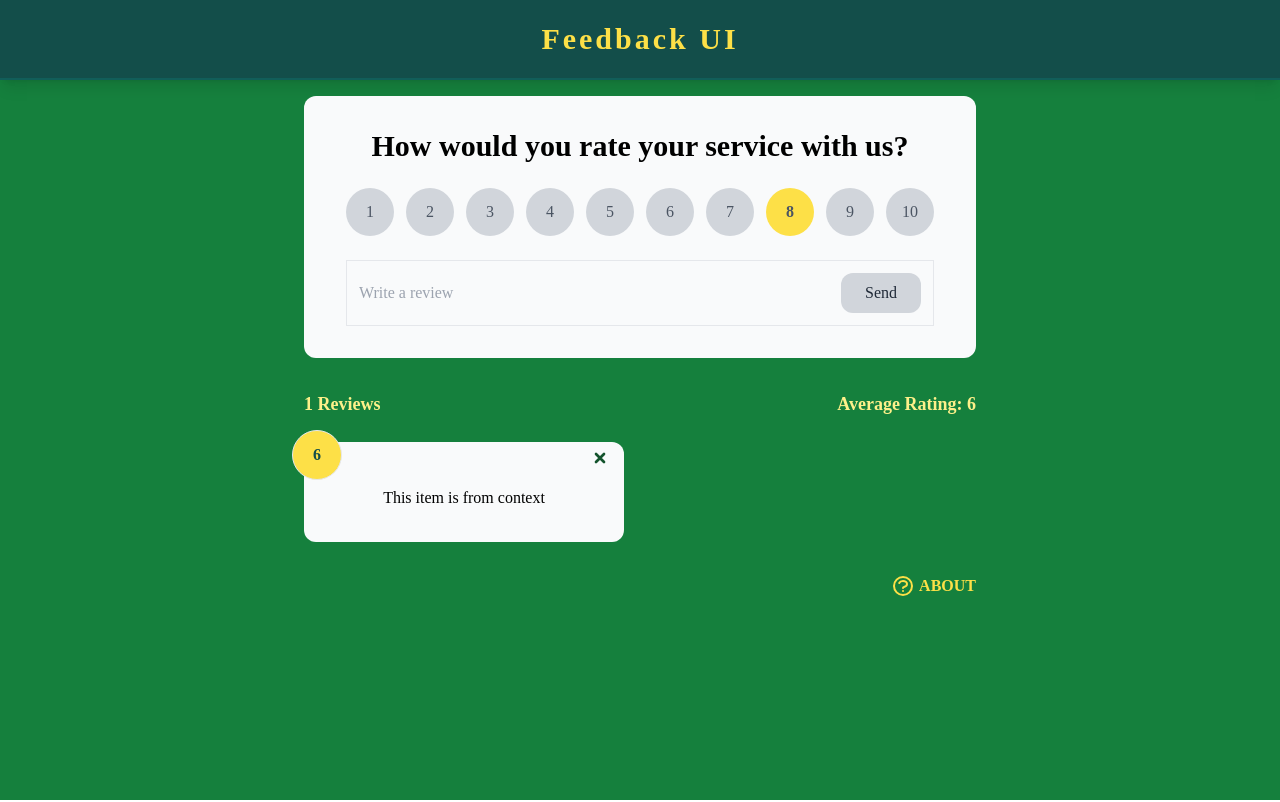
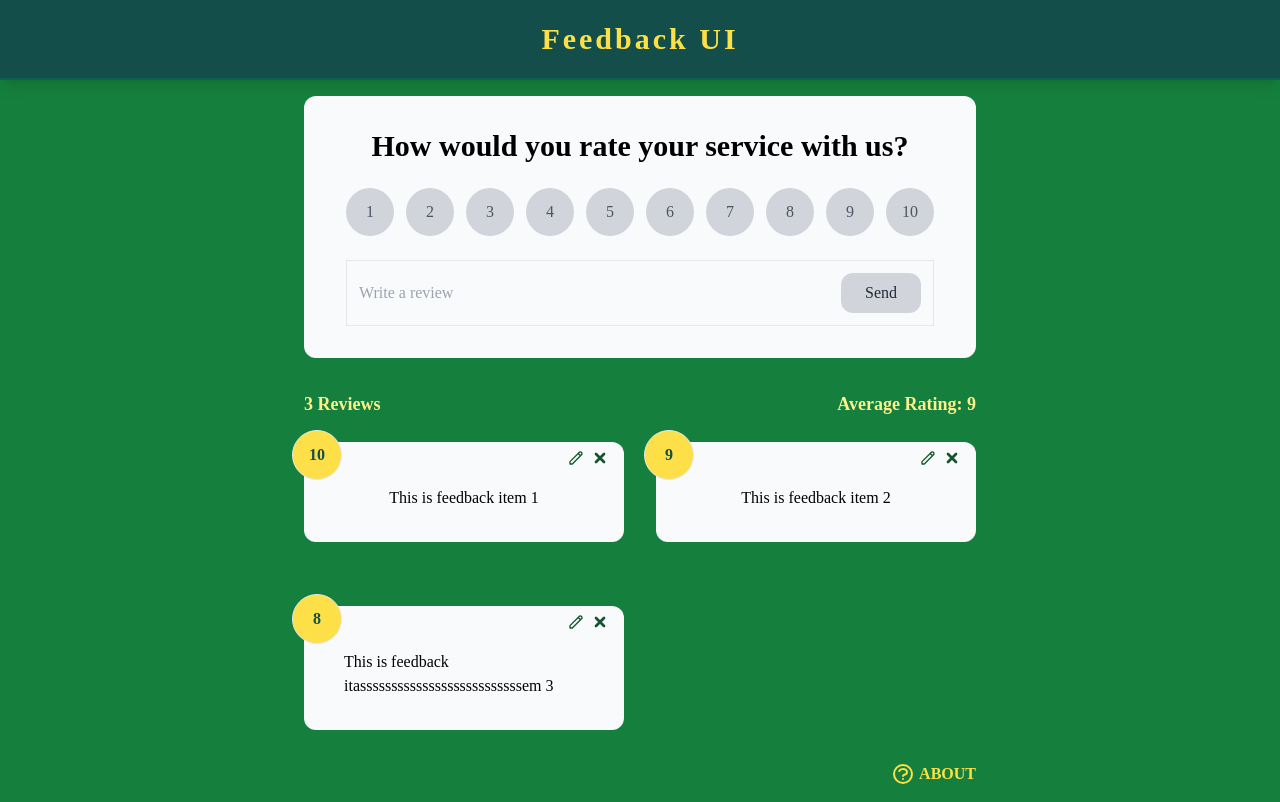
Before and after one commit to walshyc/feedback-app, a React (Create React App) app: page / in a window 1280 px wide. Built offline with nearby package versions, Linux system fonts and the light colour scheme; a web font is replaced by a local one.

Commit message:
added update functionality

```diff
--- a/src/components/FeedbackForm.jsx
+++ b/src/components/FeedbackForm.jsx
@@ -1,16 +1,26 @@
-import { useState } from 'react';
-import { useContext } from 'react';
+import { useContext, useState, useEffect } from 'react';
 import FeedbackContext from '../context/FeedbackContext';
 import RatingSelect from './RatingSelect';
 import Button from './shared/Button';
 import Card from './shared/Card';
 
 const FeedbackForm = () => {
-  const { addFeedback } = useContext(FeedbackContext);
+  const { addFeedback, feedbackEdit, updateFeedback } =
+    useContext(FeedbackContext);
+
+  useEffect(() => {
+    if (feedbackEdit.edit === true) {
+      setBtnDisabled(false);
+      setText(feedbackEdit.item.text);
+      setRating(feedbackEdit.item.rating);
+    }
+  }, [feedbackEdit]);
+
   const [text, setText] = useState('');
   const [rating, setRating] = useState(10);
   const [message, setMessage] = useState('');
   const [btnDisabled, setBtnDisabled] = useState(true);
+
   const handleTextChange = (e) => {
     if (text === '') {
       setBtnDisabled(true);
@@ -32,9 +42,12 @@ const FeedbackForm = () => {
         text,
         rating,
       };
-      addFeedback(newFeedback);
+      if (feedbackEdit.edit === true) {
+        updateFeedback(feedbackEdit.item.id, newFeedback);
+      } else {
+        addFeedback(newFeedback);
+      }
       setText('');
-
       setBtnDisabled(true);
     }
   };
@@ -52,7 +65,7 @@ const FeedbackForm = () => {
               onChange={handleTextChange}
               type="text"
               placeholder="Write a review"
-              className="bg-transparent outline-0"
+              className="bg-transparent outline-0 w-full"
             />
             <Button version="primary" type="submit" isDisabled={btnDisabled}>
               Send
--- a/src/components/FeedbackItem.jsx
+++ b/src/components/FeedbackItem.jsx
@@ -1,15 +1,17 @@
-import { useState } from 'react';
+import { useContext } from 'react';
+import FeedbackContext from '../context/FeedbackContext';
 import Card from './shared/Card';
 
-const FeedbackItem = ({ item, handleDelete }) => {
-
+const FeedbackItem = ({ item }) => {
+  const { deleteFeedback, editFeedback } =
+    useContext(FeedbackContext);
   return (
     <Card>
       <div className=" h-8 w-8 bg-yellow-300 flex justify-center items-center p-6 rounded-full border  font-semibold text-teal-900 absolute -inset-3">
         {item.rating}
       </div>
       <button
-        onClick={() => handleDelete(item.id)}
+        onClick={() => deleteFeedback(item.id)}
         className="absolute top-1 right-4 mt-1 text-green-900 hover:text-black"
       >
         <svg
@@ -27,6 +29,25 @@ const FeedbackItem = ({ item, handleDelete }) => {
           />
         </svg>
       </button>
+      <button
+        onClick={() => editFeedback(item)}
+        className="absolute top-1 right-10 mt-1 text-green-900 hover:text-black"
+      >
+        <svg
+          xmlns="http://www.w3.org/2000/svg"
+          className="h-4 w-4"
+          fill="none"
+          viewBox="0 0 24 24"
+          stroke="currentColor"
+        >
+          <path
+            strokeLinecap="round"
+            strokeLinejoin="round"
+            strokeWidth={2}
+            d="M15.232 5.232l3.536 3.536m-2.036-5.036a2.5 2.5 0 113.536 3.536L6.5 21.036H3v-3.572L16.732 3.732z"
+          />
+        </svg>
+      </button>
       <div className="font-medium mt-3">{item.text}</div>
     </Card>
   );
--- a/src/components/FeedbackList.jsx
+++ b/src/components/FeedbackList.jsx
@@ -4,7 +4,7 @@ import FeedbackItem from './FeedbackItem';
 import FeedbackContext from '../context/FeedbackContext';
 
 const FeedbackList = () => {
-  const { feedback, deleteFeedback } = useContext(FeedbackContext);
+  const { feedback } = useContext(FeedbackContext);
   if (!feedback || feedback.length === 0) {
     return <p>No feedback yet</p>;
   }
@@ -19,10 +19,7 @@ const FeedbackList = () => {
             animate={{ opacity: 1 }}
             exit={{ opacity: 0 }}
           >
-            <FeedbackItem
-              item={fb}
-              handleDelete={deleteFeedback}
-            ></FeedbackItem>
+            <FeedbackItem item={fb}></FeedbackItem>
           </motion.div>
         ))}
       </AnimatePresence>
--- a/src/components/RatingSelect.jsx
+++ b/src/components/RatingSelect.jsx
@@ -1,7 +1,14 @@
-import { useState } from 'react';
-
+import { useState, useContext, useEffect } from 'react';
+import FeedbackContext from '../context/FeedbackContext';
 const RatingSelect = ({ select }) => {
   const [selected, setSelected] = useState(8);
+
+  const { feedbackEdit } = useContext(FeedbackContext);
+
+  useEffect(() => {
+    setSelected(feedbackEdit.item.rating);
+  }, [feedbackEdit]);
+
   const handleChange = (e) => {
     setSelected(+e.currentTarget.value);
     select(+e.currentTarget.value);
@@ -11,8 +18,8 @@ const RatingSelect = ({ select }) => {
       <div
         className={
           selected === 1
-            ? 'bg-yellow-300 text-gray-600 font-bold h-12 w-12 rounded-full flex justify-center items-center cursor-pointer'
-            : 'bg-gray-300 text-gray-600 h-12 w-12 rounded-full flex justify-center items-center cursor-pointer'
+            ? 'bg-yellow-300 hover:bg-yellow-200 text-gray-600 font-bold h-12 w-12 rounded-full flex justify-center items-center cursor-pointer'
+            : 'bg-gray-300 hover:bg-yellow-200 text-gray-600 h-12 w-12 rounded-full flex justify-center items-center cursor-pointer'
         }
       >
         <label className="p-4 cursor-pointer select-none" htmlFor="num1">
@@ -31,8 +38,8 @@ const RatingSelect = ({ select }) => {
       <div
         className={
           selected === 2
-            ? 'bg-yellow-300 text-gray-600 font-bold h-12 w-12 rounded-full flex justify-center items-center cursor-pointer'
-            : 'bg-gray-300 text-gray-600 h-12 w-12 rounded-full flex justify-center items-center cursor-pointer'
+            ? 'bg-yellow-300 hover:bg-yellow-200 text-gray-600 font-bold h-12 w-12 rounded-full flex justify-center items-center cursor-pointer'
+            : 'bg-gray-300 hover:bg-yellow-200 text-gray-600 h-12 w-12 rounded-full flex justify-center items-center cursor-pointer'
         }
       >
         <input
@@ -51,8 +58,8 @@ const RatingSelect = ({ select }) => {
       <div
         className={
           selected === 3
-            ? 'bg-yellow-300 text-gray-600 font-bold h-12 w-12 rounded-full flex justify-center items-center cursor-pointer'
-            : 'bg-gray-300 text-gray-600 h-12 w-12 rounded-full flex justify-center items-center cursor-pointer'
+            ? 'bg-yellow-300 hover:bg-yellow-200 text-gray-600 font-bold h-12 w-12 rounded-full flex justify-center items-center cursor-pointer'
+            : 'bg-gray-300 hover:bg-yellow-200 text-gray-600 h-12 w-12 rounded-full flex justify-center items-center cursor-pointer'
         }
       >
         <input
@@ -71,8 +78,8 @@ const RatingSelect = ({ select }) => {
       <div
         className={
           selected === 4
-            ? 'bg-yellow-300 text-gray-600 font-bold h-12 w-12 rounded-full flex justify-center items-center cursor-pointer'
-            : 'bg-gray-300 text-gray-600 h-12 w-12 rounded-full flex justify-center items-center cursor-pointer'
+            ? 'bg-yellow-300 hover:bg-yellow-200 text-gray-600 font-bold h-12 w-12 rounded-full flex justify-center items-center cursor-pointer'
+            : 'bg-gray-300 hover:bg-yellow-200 text-gray-600 h-12 w-12 rounded-full flex justify-center items-center cursor-pointer'
         }
       >
         <input
@@ -91,8 +98,8 @@ const RatingSelect = ({ select }) => {
       <div
         className={
           selected === 5
-            ? 'bg-yellow-300 text-gray-600 font-bold h-12 w-12 rounded-full flex justify-center items-center cursor-pointer'
-            : 'bg-gray-300 text-gray-600 h-12 w-12 rounded-full flex justify-center items-center cursor-pointer'
+            ? 'bg-yellow-300 hover:bg-yellow-200 text-gray-600 font-bold h-12 w-12 rounded-full flex justify-center items-center cursor-pointer'
+            : 'bg-gray-300 hover:bg-yellow-200 text-gray-600 h-12 w-12 rounded-full flex justify-center items-center cursor-pointer'
         }
       >
         <input
@@ -111,8 +118,8 @@ const RatingSelect = ({ select }) => {
       <div
         className={
           selected === 6
-            ? 'bg-yellow-300 text-gray-600 font-bold h-12 w-12 rounded-full flex justify-center items-center cursor-pointer'
-            : 'bg-gray-300 text-gray-600 h-12 w-12 rounded-full flex justify-center items-center cursor-pointer'
+            ? 'bg-yellow-300 hover:bg-yellow-200 text-gray-600 font-bold h-12 w-12 rounded-full flex justify-center items-center cursor-pointer'
+            : 'bg-gray-300 hover:bg-yellow-200 text-gray-600 h-12 w-12 rounded-full flex justify-center items-center cursor-pointer'
         }
       >
         <input
@@ -131,8 +138,8 @@ const RatingSelect = ({ select }) => {
       <div
         className={
           selected === 7
-            ? 'bg-yellow-300 text-gray-600 font-bold h-12 w-12 rounded-full flex justify-center items-center cursor-pointer'
-            : 'bg-gray-300 text-gray-600 h-12 w-12 rounded-full flex justify-center items-center cursor-pointer'
+            ? 'bg-yellow-300 hover:bg-yellow-200 text-gray-600 font-bold h-12 w-12 rounded-full flex justify-center items-center cursor-pointer'
+            : 'bg-gray-300 hover:bg-yellow-200 text-gray-600 h-12 w-12 rounded-full flex justify-center items-center cursor-pointer'
         }
       >
         <input
@@ -151,8 +158,8 @@ const RatingSelect = ({ select }) => {
       <div
         className={
           selected === 8
-            ? 'bg-yellow-300 text-gray-600 font-bold h-12 w-12 rounded-full flex justify-center items-center cursor-pointer'
-            : 'bg-gray-300 text-gray-600 h-12 w-12 rounded-full flex justify-center items-center cursor-pointer'
+            ? 'bg-yellow-300 hover:bg-yellow-200 text-gray-600 font-bold h-12 w-12 rounded-full flex justify-center items-center cursor-pointer'
+            : 'bg-gray-300 hover:bg-yellow-200 text-gray-600 h-12 w-12 rounded-full flex justify-center items-center cursor-pointer'
         }
       >
         <input
@@ -171,8 +178,8 @@ const RatingSelect = ({ select }) => {
       <div
         className={
           selected === 9
-            ? 'bg-yellow-300 text-gray-600 font-bold h-12 w-12 rounded-full flex justify-center items-center cursor-pointer'
-            : 'bg-gray-300 text-gray-600 h-12 w-12 rounded-full flex justify-center items-center cursor-pointer'
+            ? 'bg-yellow-300 hover:bg-yellow-200 text-gray-600 font-bold h-12 w-12 rounded-full flex justify-center items-center cursor-pointer'
+            : 'bg-gray-300 hover:bg-yellow-200 text-gray-600 h-12 w-12 rounded-full flex justify-center items-center cursor-pointer'
         }
       >
         <input
@@ -191,8 +198,8 @@ const RatingSelect = ({ select }) => {
       <div
         className={
           selected === 10
-            ? 'bg-yellow-300 text-gray-600 font-bold h-12 w-12 rounded-full flex justify-center items-center cursor-pointer'
-            : 'bg-gray-300 text-gray-600 h-12 w-12 rounded-full flex justify-center items-center cursor-pointer'
+            ? 'bg-yellow-300 hover:bg-yellow-200 text-gray-600 font-bold h-12 w-12 rounded-full flex justify-center items-center cursor-pointer'
+            : 'bg-gray-300 hover:bg-yellow-200 text-gray-600 h-12 w-12 rounded-full flex justify-center items-center cursor-pointer'
         }
       >
         <input
--- a/src/context/FeedbackContext.js
+++ b/src/context/FeedbackContext.js
@@ -4,8 +4,29 @@ const FeedbackContext = createContext();
 
 export const FeedbackProvider = ({ children }) => {
   const [feedback, setFeedback] = useState([
-    { id: 1, text: 'This item is from context', rating: 6 },
+    {
+      id: 1,
+      rating: 10,
+      text: 'This is feedback item 1',
+    },
+    {
+      id: 2,
+      rating: 9,
+      text: 'This is feedback item 2',
+    },
+    {
+      id: 3,
+      rating: 8,
+      text: 'This is feedback itassssssssssssssssssssssssssem 3',
+    },
   ]);
+  const [feedbackEdit, setFeedbackEdit] = useState({ item: {}, edit: false });
+
+  const updateFeedback = (id, updItem) => {
+    setFeedback(
+      feedback.map((item) => (item.id === id ? { ...item, ...updItem } : item))
+    );
+  };
 
   const deleteFeedback = (id) => {
     if (window.confirm('Are you sure you want to delete'))
@@ -15,9 +36,24 @@ export const FeedbackProvider = ({ children }) => {
     newFeedback.id = uuidv4();
     setFeedback([...feedback, newFeedback]);
   };
+  const editFeedback = (item) => {
+    setFeedbackEdit({
+      item,
+      edit: true,
+    });
+  };
 
   return (
-    <FeedbackContext.Provider value={{ feedback, deleteFeedback, addFeedback }}>
+    <FeedbackContext.Provider
+      value={{
+        feedback,
+        feedbackEdit,
+        deleteFeedback,
+        addFeedback,
+        editFeedback,
+        updateFeedback,
+      }}
+    >
       {children}
     </FeedbackContext.Provider>
   );
```
